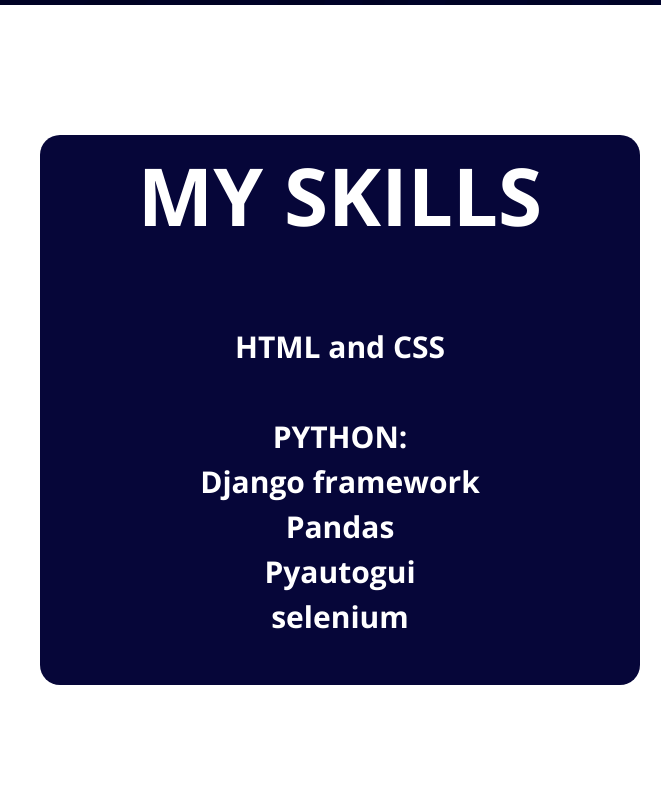
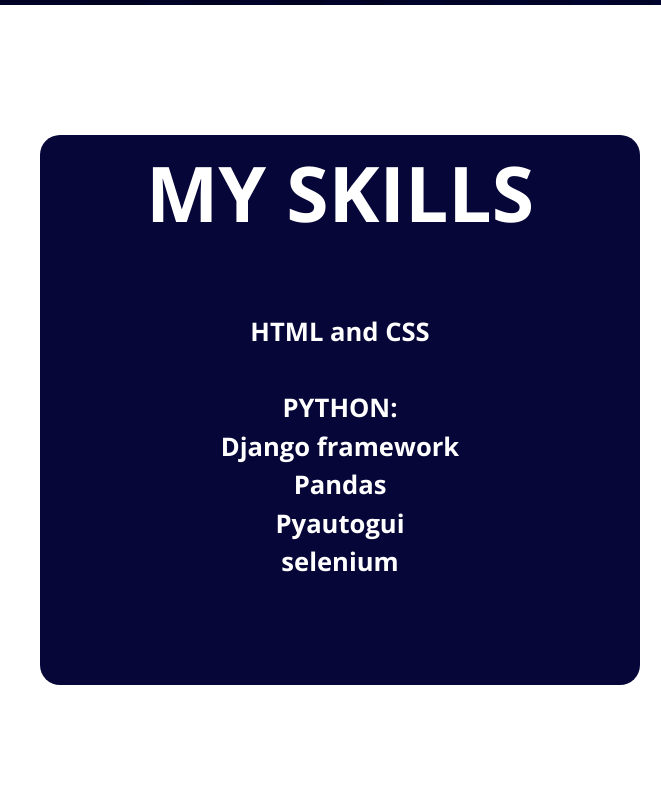
Before and after one commit to sidneylino/my-site, a plain HTML site: page index.html in a window 1280 px wide. Shown: the part 920-1720 px from the top of the page, 0-661 px from the left. Drawn offline with nearby package versions, Linux system fonts and the light colour scheme.

Commit message:
text skills ajust

```diff
--- a/assets/css/styles.css
+++ b/assets/css/styles.css
@@ -197,6 +197,11 @@ a {
 
 .skills-text h1{
     text-transform: uppercase;
+    font-size: 6vw;
+}
+.skills-text h2{
+    font-size: 2vw;
+    height: 100vh;
 }
 
 .grid-skills img {
```
